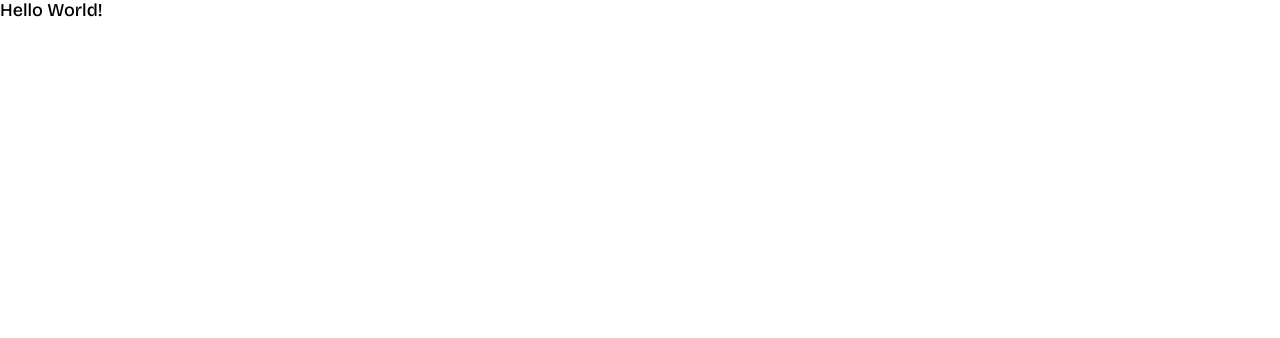
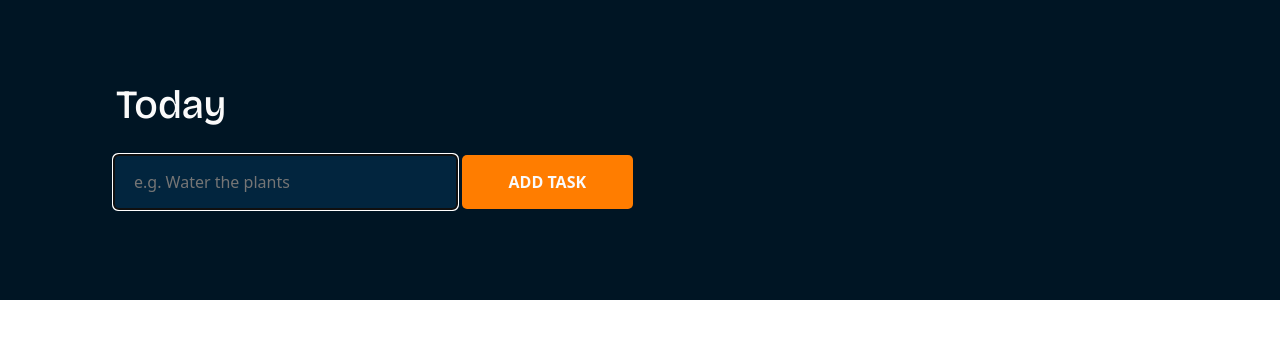
Before and after one commit to dantagor/todo-app, a website: page index.html in a window 1280 px wide. Drawn offline with nearby package versions, Linux system fonts and the light colour scheme.

Commit message:
Added header section
Task adding form

```diff
--- a/app.css
+++ b/app.css
@@ -1,4 +1,39 @@
-body{
+#main-header{
+    background-color: #001524;
+    height: 300px;
+    padding-left: 10%;
+    padding-right: 10%;
+}
+#main-header .container{
+    padding-right: 0;
+    padding-left: 0;
+}
+#main-header h1{
     font-family: 'Bricolage Grotesque', sans-serif;
-    font-size: 18px;
+    color: #fafafa;
 }
+#main-header form{
+    width: 100%;
+    padding: 10px;
+}
+#main-header input{
+    margin-right: 5px;
+    background-color: #02253e;
+    border: none;
+    color: #fafafa;
+    padding: 15px 20px;
+    border-radius: 5px;
+}
+#main-header button{
+    padding: 15px 20px;
+    background-color: #FF7D00;
+    color: #fafafa;
+    font-weight: 600;
+    text-transform: uppercase;
+    border: none;
+    border-radius: 5px;
+}
+#main-header button:hover{
+    opacity: 0.9;
+    cursor: pointer;
+}
--- a/index.html
+++ b/index.html
@@ -14,10 +14,23 @@
 
     <!-- Main stylesheet -->
     <link rel="stylesheet" href="app.css">
+
+    <!-- Load Bootstrap -->
+    <link href="https://cdn.jsdelivr.net/npm/bootstrap@5.3.1/dist/css/bootstrap.min.css" rel="stylesheet" integrity="sha384-4bw+/aepP/YC94hEpVNVgiZdgIC5+VKNBQNGCHeKRQN+PtmoHDEXuppvnDJzQIu9" crossorigin="anonymous">
+    <script src="https://cdn.jsdelivr.net/npm/bootstrap@5.3.1/dist/js/bootstrap.bundle.min.js" integrity="sha384-HwwvtgBNo3bZJJLYd8oVXjrBZt8cqVSpeBNS5n7C8IVInixGAoxmnlMuBnhbgrkm" crossorigin="anonymous"></script>
     <title>Todo App</title>
 </head>
 <body>
-    Hello World!
+    <header id="main-header" class="row align-items-center">
+        <div class="container">
+            <h1>Today</h1>
+            <form class="row" action="" id="todo-form">
+                <input class="col-lg-4 col-md-12 mt-2" type="text" name="task-name" placeholder="e.g. Water the plants" autofocus>
+                <button class="col-lg-2 col-md-12 mt-2" type="submit">Add task</button>
+            </form>
+        </div>
+    </header>
+
 
     <script src="app.js"></script>
 </body>
--- a/package.json
+++ b/package.json
@@ -1,5 +1,6 @@
 {
   "dependencies": {
+    "bootstrap": "^5.3.1",
     "modern-normalize": "^2.0.0"
   }
 }
```
Also changed, not shown: 1 other file.
